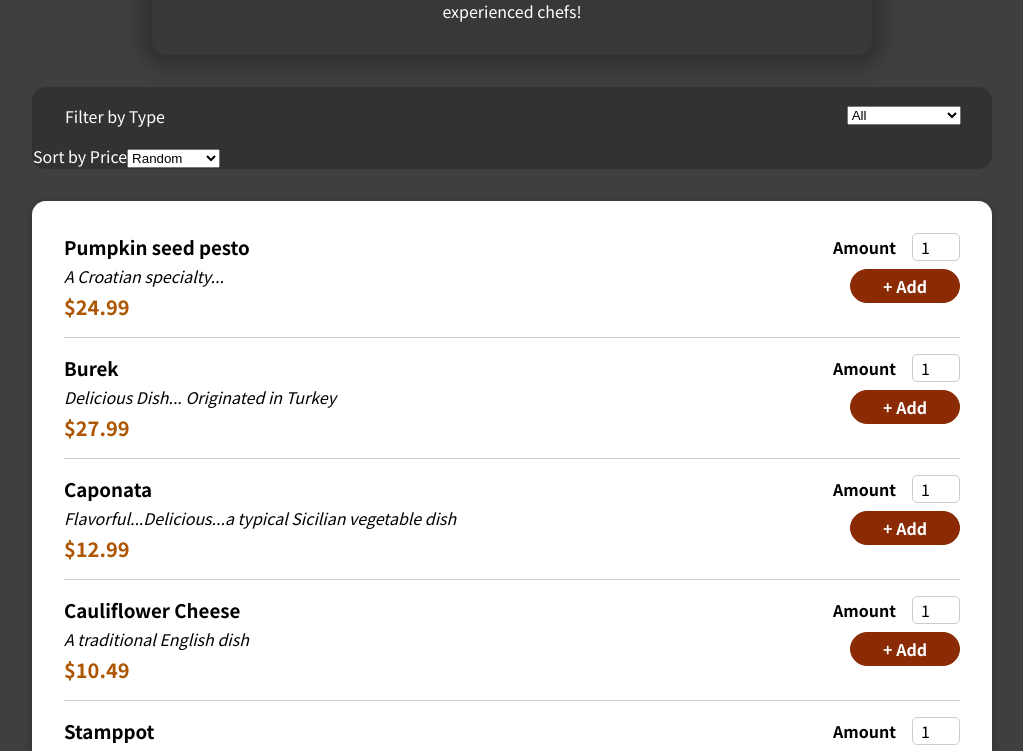
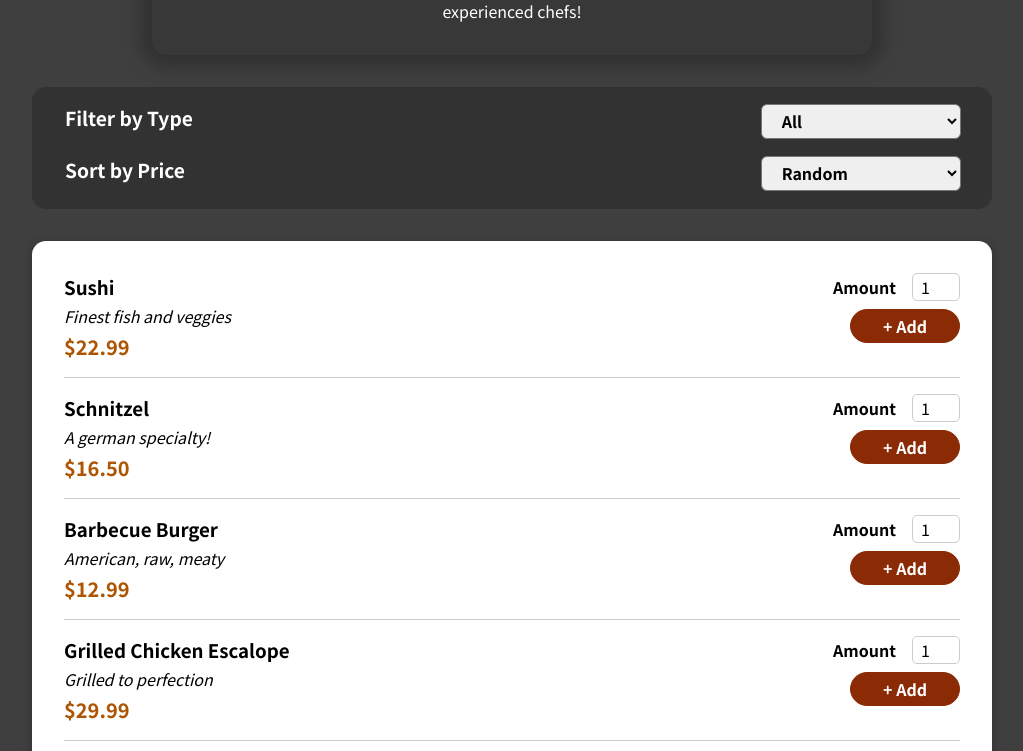
Before and after one commit to Satyen-Sen/Zaloto, a React (Create React App) app: page / in a window 1280 px wide. Shown: the part 418-1169 px from the top of the page, without its empty margins (128-1151 px from the left). Built offline with nearby package versions, Linux system fonts and the light colour scheme.

Commit message:
project fixed

```diff
--- a/src/App.js
+++ b/src/App.js
@@ -16,6 +16,8 @@ function App() {
     setCartIsShown(false);
   }
 
+  console.log('-->')
+
   return (
     <CartProvider>
       {cartIsShown && <Cart onClose={hideCartHandler} />}
--- a/src/components/Meals/AvailableMeals.js
+++ b/src/components/Meals/AvailableMeals.js
@@ -1,3 +1,4 @@
+import React, { useEffect, useState } from 'react';
 import Card from '../UI/Card';
 import MealItem from './MealItem/MealItem';
 import classes from './AvailableMeals.module.css';
@@ -143,30 +144,52 @@ const DummyMeals = [
     price: 18.99,
     category: 'Veg',
   },
-
 ];
 
-let vegMeals = DummyMeals.filter(function (meals) {
-  return meals.category === 'Veg';
-} );
 
-const AvailableMeals = () => {
-  const mealsList = vegMeals.map((meal) => (
-    <MealItem
-      key={meal.id}
-      id={meal.id}
-      name={meal.name}
-      description={meal.description}
-      price={meal.price}
-      category={meal.category}
-    />
-  ));
 
+const AvailableMeals = (props) => {
+
+  const [Meals, setMeals] = useState([]);
+
+  const returnMeals = () => {
+    if (props.filterValue === 'All') {
+      setMeals(DummyMeals)
+    } else if(props.filterValue === "Veg") {
+      setMeals(DummyMeals.filter((item) => item.category === "Veg"))
+    }else if (props.filterValue === "NonVeg") {
+      setMeals(DummyMeals.filter((item) => item.category === "Non-Veg"))
+    }
+    setMeals(DummyMeals)
+  }
+
+
+  useEffect(() => {
+    returnMeals()
+
+  },[])
+
+  useEffect(() => {
+    returnMeals()
+  },[props.filterValue])
 
   return (
     <section className={classes.meals}>
       <Card>
-        <ul>{mealsList}</ul>
+        <ul>
+          {
+            Meals && Meals.map((meal) => (
+              <MealItem
+                key={meal.id}
+                id={meal.id}
+                name={meal.name}
+                description={meal.description}
+                price={meal.price}
+                category={meal.category}
+              />
+            ))
+          }
+        </ul>
       </Card>
     </section>
   );
--- a/src/components/Meals/MealsFilter.css
+++ b/src/components/Meals/MealsFilter.css
@@ -18,13 +18,13 @@
     margin: 1rem 2rem;
   }
 
-  .expenses-filter label {
+  .meals-filter label {
     font-weight: bold;
     font-size: larger;
     margin-bottom: 0.5rem;
   }
 
-  .expenses-filter select {
+  .meals-filter select {
     font: inherit;
     padding: 0.2rem 1rem;
     width: 200px;
--- a/src/components/Meals/MealsFilter.js
+++ b/src/components/Meals/MealsFilter.js
@@ -1,4 +1,4 @@
-import React from "react";
+import React, { useState } from "react";
 import "./MealsFilter.css";
 
 function MealsFilter(props) {
@@ -6,20 +6,23 @@ function MealsFilter(props) {
         props.onChangeFilter(event.target.value);
     };
 
+    const [filterValue, setFilterValue] = useState();
+
     return (
+        <>
         <div className='meals-filter'>
             <div className='meals-filter__control'>
                 <label>Filter by Type</label>
-                <select value={props.selected} onChange={dropdownChangeHandler}>
+                <select onChange={(e) => setFilterValue(e.target.value)}>
                     <option value='All'>All</option>
                     <option value='Veg'>Vegetarian</option>
                     <option value='NonVeg'>Non Vegetarian</option>
                 </select>
             </div>
 
-            <div className='expenses-filter__control'>
+            <div className='meals-filter__control'>
                 <label>Sort by Price</label>
-                <select value={props.selected} onChange={dropdownChangeHandler}>
+                <select>
                     <option value='Random'>Random</option>
                     <option value='LH'>Low to High</option>
                     <option value='HL'>High to Low</option>
@@ -27,6 +30,8 @@ function MealsFilter(props) {
             </div>
 
         </div>
+
+        </>
     );
 };
 
```
Also changed, not shown: src/components/Meals/Meals.js (+11 -3 lines).
